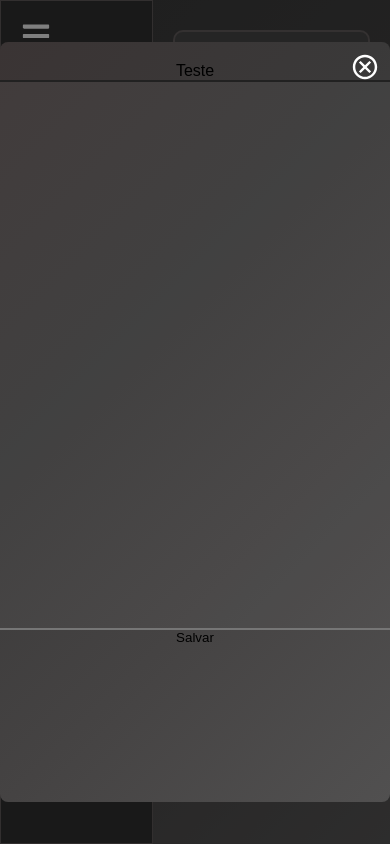
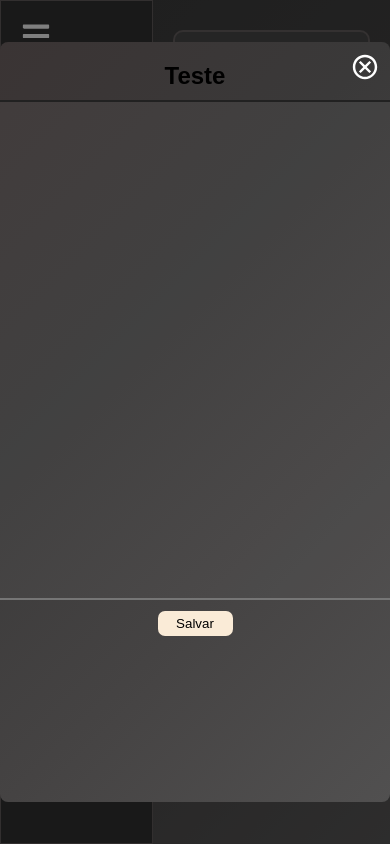
Before and after one commit to neves1697/SQLGenerator, a React (Create React App) app: page /inicio in a window 390 px wide. Both pictures are taken after a click on the element "Criar consultas personalizadas". Built offline with nearby package versions, Linux system fonts and the light colour scheme.

Commit message:
fix: ajustando a responsividade do MODAL INPUT

```diff
--- a/src/Pages/Inicio.jsx
+++ b/src/Pages/Inicio.jsx
@@ -49,12 +49,16 @@ const Inicio = () => {
       {/* Modal */}
       <Modal isOpen={isModalOpen} onClose={handleCloseModal}>
         <div className="sql">
-          Teste
-          <input type="text" name="" id="input-sql"  />
-          <button type="submit">
-            Salvar
-          </button>
+          <h2>Teste</h2>
+          <input type="text" name="" id="input-sql" />
+
         </div>
+
+        <div className="botao-teste">
+            <button type="submit" className="botao-consulta-personalizada">
+              Salvar
+            </button>
+          </div>
       </Modal>
     </div>
   );
--- a/src/Styles/Input.scss
+++ b/src/Styles/Input.scss
@@ -1,4 +1,4 @@
-.sql{
+.sql {
     display: flex;
     justify-content: center;
     align-items: center;
@@ -6,10 +6,26 @@
 
 }
 
-#input-sql {
-    background-color: rgba(128, 128, 128, 0.096);
-    border-radius: 10px;
-    height: 550px;
-    width:550px;
+.botao-consulta-personalizada {
+    text-decoration: none;
+    text-align: center;
+    background-color: antiquewhite;
+    margin-top: 3%;
+    height: 25px;
+    width: 75px;
+    border-radius: 7px;
+    //margin-left: 450px;
+
 
 }
+
+
+// IDs
+
+#input-sql {
+    margin-top: 10px;
+    background-color: rgba(128, 128, 128, 0.096);
+    border-radius: 12px;
+    height: 500px;
+    width: 550px;
+}
```
